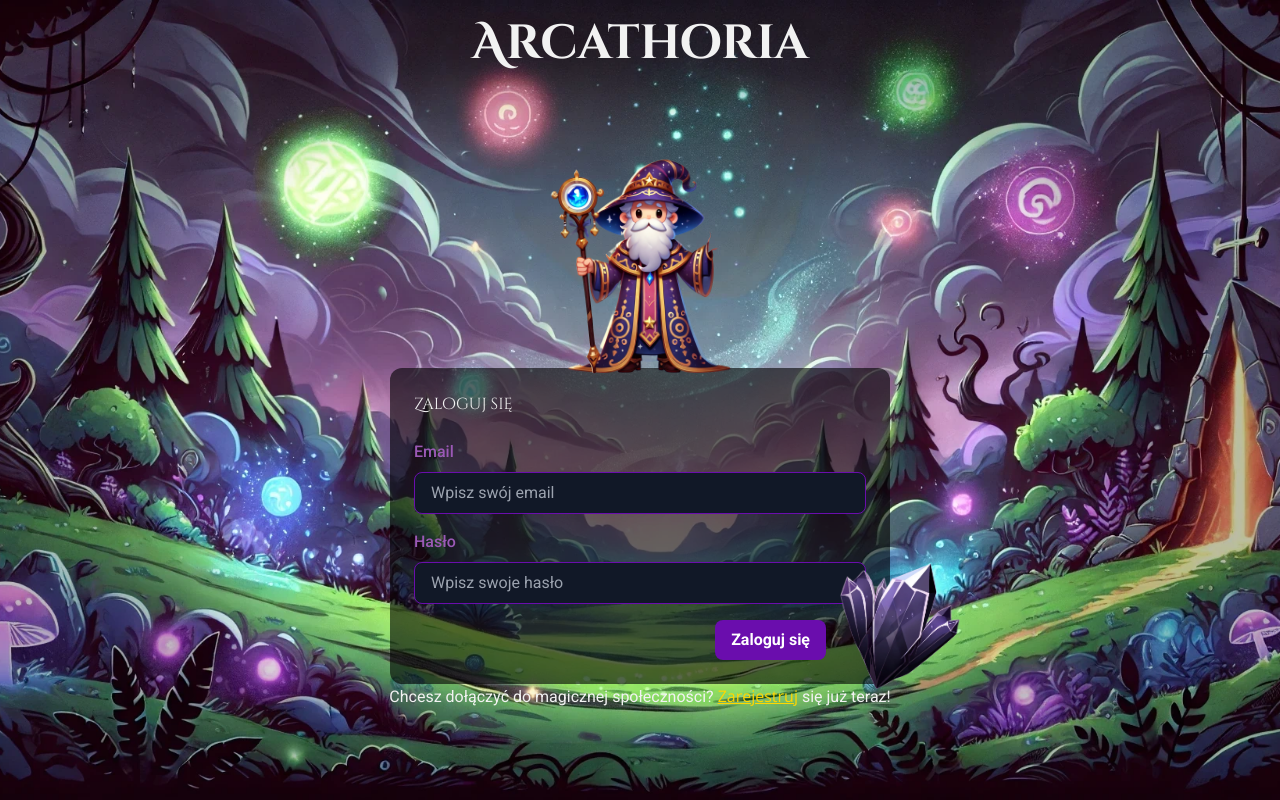
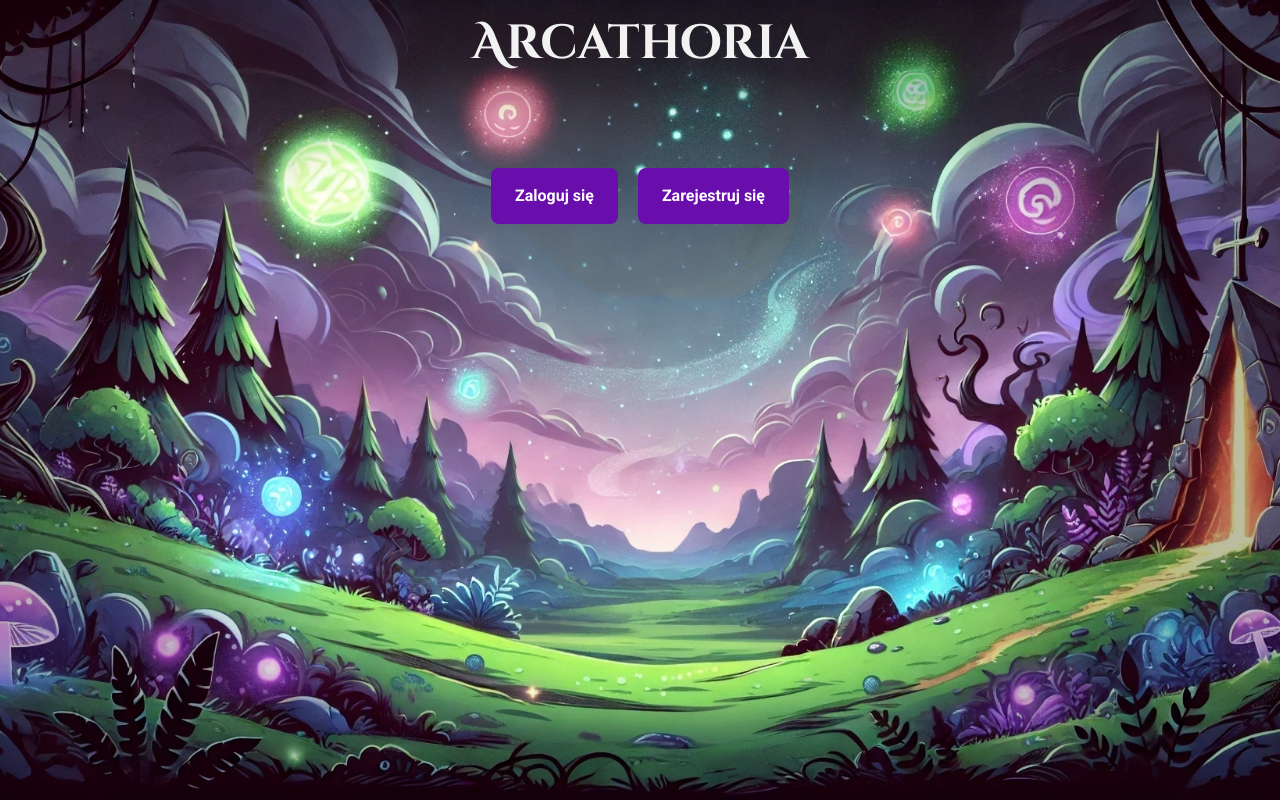
Before and after one commit to KrzychuuWEB/arcathoria-client, a React (Vite) app: page / in a window 1280 px wide. Built offline with nearby package versions, Linux system fonts and the light colour scheme.

Commit message:
Create link button component and add routes (home, login, register) and modify field component

```diff
--- a/src/App.jsx
+++ b/src/App.jsx
@@ -1,38 +1,16 @@
-import LandingTemplate from "./components/templates/landingTemplate.jsx";
-import LoginPageForm from "./views/login/form.jsx";
+import {BrowserRouter, Route, Routes} from "react-router-dom";
+import HomePage from "./views/home/index.jsx";
+import LoginPage from "./views/login/index.jsx";
 
 const App = () => {
+
     return (
-        <LandingTemplate>
-            <div className="flex items-center justify-center flex-col mt-[200px]">
-                <div className="relative bg-black bg-opacity-60 rounded-xl w-[500px] p-6">
-                    <img
-                        src="/src/assets/mag.png"
-                        alt="Mag"
-                        width={240}
-                        height={240}
-                        className="absolute top-[-220px] left-[28%]"
-                    />
-
-                    <h2 className="font-heading text-text-light">Zaloguj się</h2>
-
-                    <LoginPageForm/>
-
-                    <img
-                        src="/src/assets/crystal.png"
-                        alt="Crystal"
-                        width={120}
-                        height={120}
-                        className="absolute bottom-[-5px] right-[-70px]"
-                    />
-                </div>
-                <p className="text-text-light">
-                    Chcesz dołączyć do magicznej społeczności? <a href="/"
-                                                                  className="font-tooltip text-text-highlight underline transition duration-300 ease-in-out hover:text-secondary-300">Zarejestruj</a> się
-                    już teraz!
-                </p>
-            </div>
-        </LandingTemplate>
+        <BrowserRouter>
+            <Routes>
+                <Route path="/" element={<HomePage/>}/>
+                <Route path="/login" element={<LoginPage/>}/>
+            </Routes>
+        </BrowserRouter>
     );
 }
 
--- /dev/null
+++ b/src/components/buttons/landingLink.jsx
@@ -0,0 +1,19 @@
+import PropTypes from "prop-types";
+
+const LandingButton = ({children, href}) => {
+    return (
+        <a
+            className="bg-primary hover:bg-primary-600 text-white font-bold py-4 px-6 rounded-lg transition duration-300 ease-in-out"
+            href={href}
+        >
+            {children}
+        </a>
+    );
+};
+
+LandingButton.propTypes = {
+    href: PropTypes.string,
+    children: PropTypes.node.isRequired,
+}
+
+export default LandingButton;
--- a/src/components/fields/default.jsx
+++ b/src/components/fields/default.jsx
@@ -1,9 +1,9 @@
 import PropTypes from "prop-types";
 
-const DefaultTextField = ({formik, placeholder, name, type = "text", label}) => {
+const DefaultTextField = ({formik, name, type = "text", label}) => {
     return (
         <div className="mb-4">
-            <label className="block text-primary-300 font-medium mb-2" htmlFor={name}>
+            <label className="block text-text-secondary font-medium mb-2" htmlFor={name}>
                 {label}
             </label>
             <input
@@ -13,8 +13,7 @@ const DefaultTextField = ({formik, placeholder, name, type = "text", label}) =>
                 name={name}
                 type={type}
                 id={name}
-                placeholder={placeholder}
-                className="w-full px-4 py-2 border border-primary rounded-lg bg-gray-900 text-white placeholder-arcane-purple-300 focus:outline-none focus:ring-2 focus:ring-primary-600"
+                className="w-full px-4 py-2 border border-primary rounded-lg bg-gray-900 bg-opacity-70 text-white focus:outline-none focus:ring-2 focus:ring-primary-600"
             />
             {formik.touched[name] && formik.errors[name] ? (
                 <div className="flex items-center mt-2 text-red-500 text-sm">
--- a/src/components/headers/landingHeader.jsx
+++ b/src/components/headers/landingHeader.jsx
@@ -1,9 +1,11 @@
+import {path} from "../../utils/routes.js";
+
 const LandingHeader = () => {
     return (
         <header className="w-full p-5 flex items-center justify-center">
             <div>
                 <h1 className="font-heading text-text-light font-bold text-5xl">
-                    <a href="/" className="hover:text-primary transition-colors duration-300 ease-in-out">
+                    <a href={path.home} className="hover:text-primary transition-colors duration-300 ease-in-out">
                         Arcathoria
                     </a>
                 </h1>
--- /dev/null
+++ b/src/utils/routes.js
@@ -0,0 +1,5 @@
+export const path = {
+    home: "/",
+    login: "/login",
+    register: "/register",
+}
--- /dev/null
+++ b/src/views/home/index.jsx
@@ -0,0 +1,21 @@
+import LandingLink from "../../components/buttons/landingLink.jsx";
+import LandingTemplate from "../../components/templates/landingTemplate.jsx";
+import {path} from "../../utils/routes.js";
+
+const HomePage = () => {
+    return (
+        <LandingTemplate>
+            <div className="flex justify-center items-center gap-5">
+                <LandingLink href={path.login}>
+                    Zaloguj się
+                </LandingLink>
+
+                <LandingLink href={path.login}>
+                    Zarejestruj się
+                </LandingLink>
+            </div>
+        </LandingTemplate>
+    );
+};
+
+export default HomePage;
--- a/src/views/login/form.jsx
+++ b/src/views/login/form.jsx
@@ -27,7 +27,6 @@ const LoginPageForm = () => {
                 formik={formik}
                 label="Email"
                 name="email"
-                placeholder="Wpisz swój email"
             />
 
             <DefaultTextField
@@ -35,7 +34,6 @@ const LoginPageForm = () => {
                 label="Hasło"
                 name="password"
                 type="password"
-                placeholder="Wpisz swoje hasło"
             />
 
             <div className="flex justify-end items-center pr-10">
--- a/src/views/login/index.jsx
+++ b/src/views/login/index.jsx
@@ -1,10 +1,39 @@
 import LandingTemplate from "../../components/templates/landingTemplate.jsx";
+import LoginPageForm from "./form.jsx";
+import {path} from "../../utils/routes.js";
 
 const LoginPage = () => {
 
     return (
         <LandingTemplate>
-            test
+            <div className="flex items-center justify-center flex-col mt-[200px]">
+                <div className="relative bg-black bg-opacity-60 rounded-xl w-[500px] p-6">
+                    <img
+                        src="/src/assets/mag.png"
+                        alt="Mag"
+                        width={240}
+                        height={240}
+                        className="absolute top-[-220px] left-[28%]"
+                    />
+
+                    <h2 className="font-heading text-text-light">Zaloguj się</h2>
+
+                    <LoginPageForm/>
+
+                    <img
+                        src="/src/assets/crystal.png"
+                        alt="Crystal"
+                        width={120}
+                        height={120}
+                        className="absolute bottom-[-5px] right-[-70px]"
+                    />
+                </div>
+                <p className="text-text-light">
+                    Chcesz dołączyć do magicznej społeczności? <a href={path.register}
+                                                                  className="font-tooltip text-text-highlight underline transition duration-300 ease-in-out hover:text-secondary-300">Zarejestruj</a> się
+                    już teraz!
+                </p>
+            </div>
         </LandingTemplate>
     );
 }
```
Also changed, not shown: src/assets/background2.webp (deleted).
